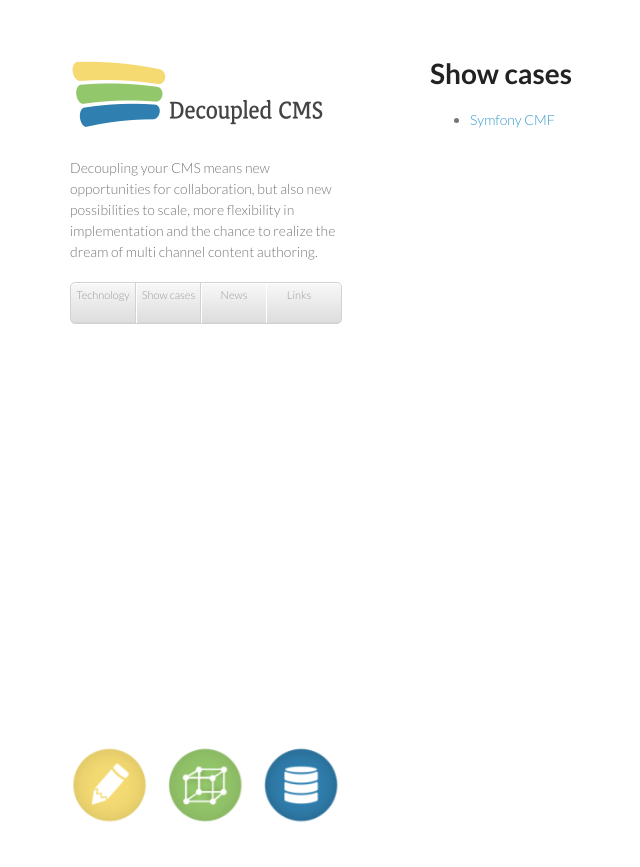
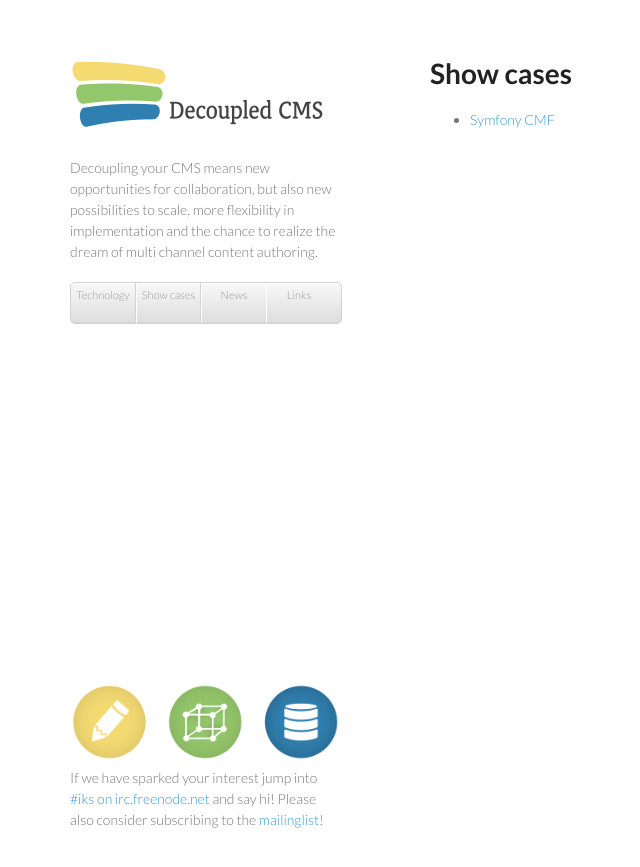
Before and after one commit to decoupledCMS/decoupledcms.github.com, a Jekyll site: the page built from show_cases.md, in a window 1280 px wide. Shown: the top 867 px of the page, without its empty margins (140-780 px from the left). Built offline with Jekyll 4.4.1, drawn with Linux system fonts in a browser that asks for light colours.

Commit message:
added contact infos

```diff
--- a/_includes/footer.html
+++ b/_includes/footer.html
@@ -2,6 +2,9 @@
 
 <p>
     <img src="/images/icons.png" alt="Web Editing, Web Framework, Content Repository"/>
+
+    If we have sparked your interest jump into <a href="irc://iks#irc.freenode.net">#iks on irc.freenode.net</a> and say hi!
+    Please also consider subscribing to the <a href="http://wiki.iks-project.eu/index.php/Mailinglists">mailinglist</a>!
 </p>
 
 </footer>
```
